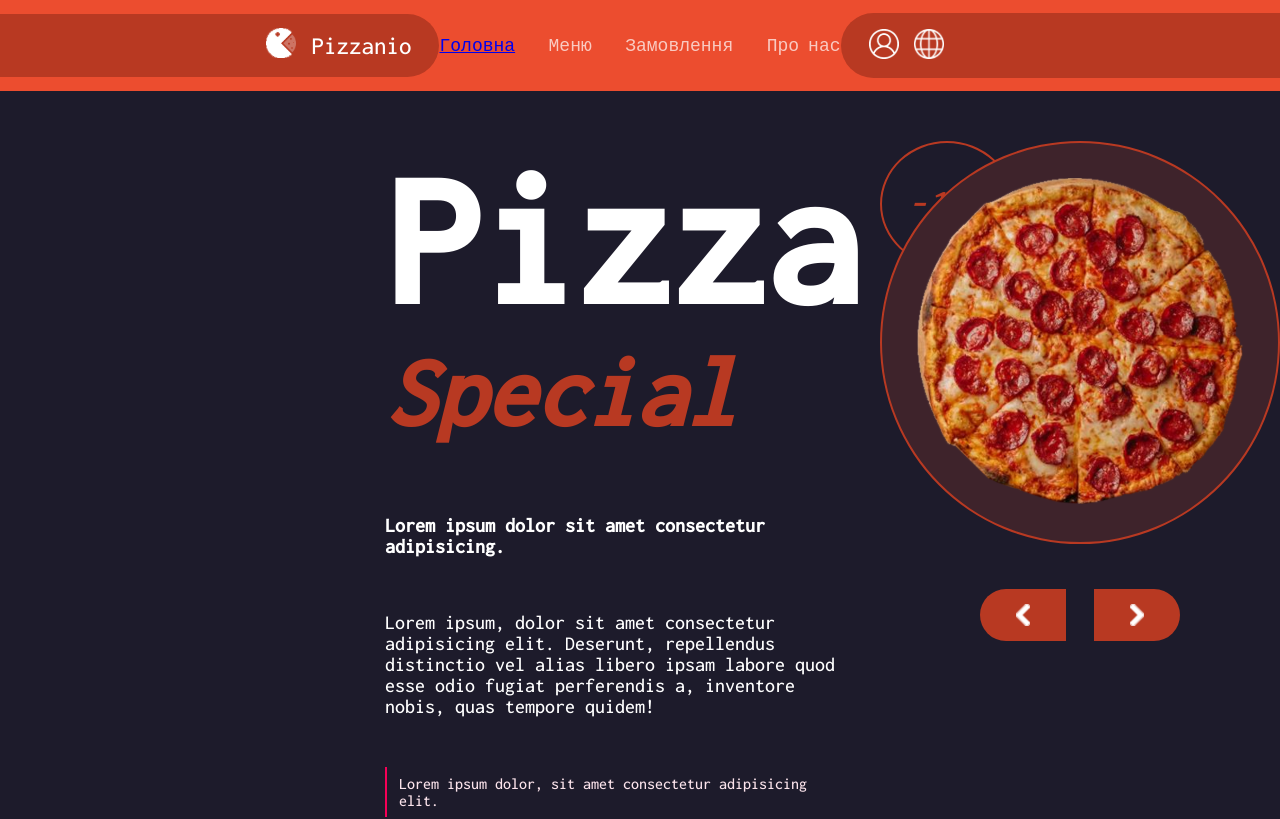
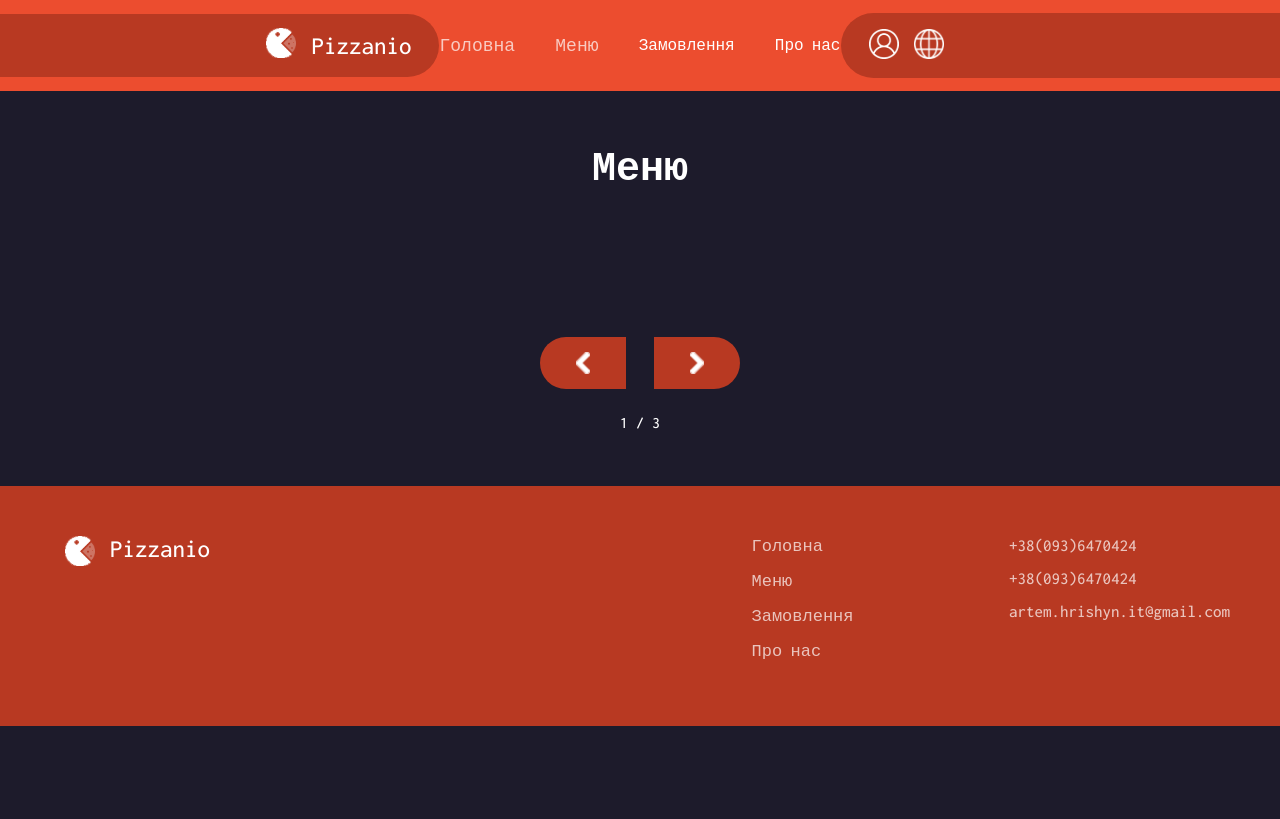
Before and after one commit to artemHrishyn/Pizza-Layout-Angular, an Angular app: page /menu in a window 1280 px wide. Shown: the top 819 px of the page. Built offline with nearby package versions, Linux system fonts and the light colour scheme.

Commit message:
add new pages menu

```diff
--- a/src/app/app.routes.ts
+++ b/src/app/app.routes.ts
@@ -1,10 +1,11 @@
 import { Routes } from '@angular/router';
 import { MainComponent } from './pages/main/main.component';
+import { MenuComponent } from './pages/menu/menu.component';
 
 export const routes: Routes = [
     { path: '', redirectTo: 'main', pathMatch: 'full' },
     { path: "main", component: MainComponent },
-    { path: "menu", component: MainComponent },
+    { path: "menu", component: MenuComponent },
     { path: "order", component: MainComponent },
     { path: "about-as", component: MainComponent },
 ];
--- a/src/app/components/main-block/footer/footer.component.scss
+++ b/src/app/components/main-block/footer/footer.component.scss
@@ -44,7 +44,6 @@ img{
     li, a{
         color: hsla(0, 0%, 100%, 0.7);
         font-size: 17px;
-        text-decoration: none;
 
         &:hover{
             color: #fff;
--- a/src/app/components/main-block/header/header.component.html
+++ b/src/app/components/main-block/header/header.component.html
@@ -8,7 +8,9 @@
             Головна
         </a>
     </li>
-    <li>Меню</li>
+    <li><a [routerLink]="'menu'" routerLinkActive="active">
+        Меню
+    </a></li>
     <li>Замовлення</li>
     <li>Про нас</li>
 </ul>
--- a/src/app/components/main-block/header/header.component.scss
+++ b/src/app/components/main-block/header/header.component.scss
@@ -42,15 +42,18 @@ img{
     max-width: 605px;
     width: 100%;
 
-    li{
+    li:hover{
+        padding: 8px 15px;
+        background-color: $bgBlock;
+        cursor: pointer;
+        border-radius: 20px;
+    }
+
+    a{
         color: hsla(0, 0%, 100%, 0.7);
         font-size: 18px;
 
         &:hover{
-            padding: 8px 15px;
-            background-color: $bgBlock;
-            cursor: pointer;
-            border-radius: 20px;
             font-size: 22px;
             color: #fff;
         }
--- /dev/null
+++ b/src/app/pages/menu/menu.component.html
@@ -0,0 +1,16 @@
+<h1>Меню</h1>
+
+<div class="product"></div>
+
+<div class="but">
+    <div class="but__left">
+        <img src="../../../assets/image/icon/array-left.svg" alt="array">
+    </div>
+    <div class="but__right">
+        <img src="../../../assets/image/icon/array-right.svg" alt="array">
+    </div>
+</div>
+
+<p>
+    1 / 3
+</p>
--- /dev/null
+++ b/src/app/pages/menu/menu.component.scss
@@ -0,0 +1,51 @@
+$orange: #b83922;
+
+:host{
+    display: flex;
+    flex-direction: column;
+    align-items: center;
+    padding: 55px 0;
+}
+
+h1{
+    font-size: 40px;
+    margin-bottom: 55px;
+}
+
+.product{
+    margin-bottom: 50px;
+    display: grid;
+    grid-template-columns: repeat(3, 1fr);
+    grid-template-rows: repeat(3, 1fr);
+    grid-gap: 20px;
+}
+
+.but{
+    margin-bottom: 25px;
+    display: flex;
+    justify-content: space-between;
+    max-width: 200px;
+    width: 100%;
+
+    &__left{
+        display: flex;
+        padding: 15px 0;
+        border-radius: 50px 0 0 50px;
+        background-color: $orange;
+        max-width: 86px;
+        width: 100%;
+    }
+    &__right{
+        display: flex;
+        border-radius: 0 50px 50px 0;
+        padding: 15px 0;
+        background-color: $orange;
+        max-width: 86px;
+        width: 100%;
+    }
+
+    img{
+        margin: auto;
+        max-width: 14px;
+    }
+}
--- a/src/styles.scss
+++ b/src/styles.scss
@@ -20,3 +20,7 @@
   img{
     width: 100%;
   }
+
+  a{
+    text-decoration: none;
+  }
```
Also changed, not shown: src/app/pages/menu/menu.component.ts (added, +12 -0 lines).
